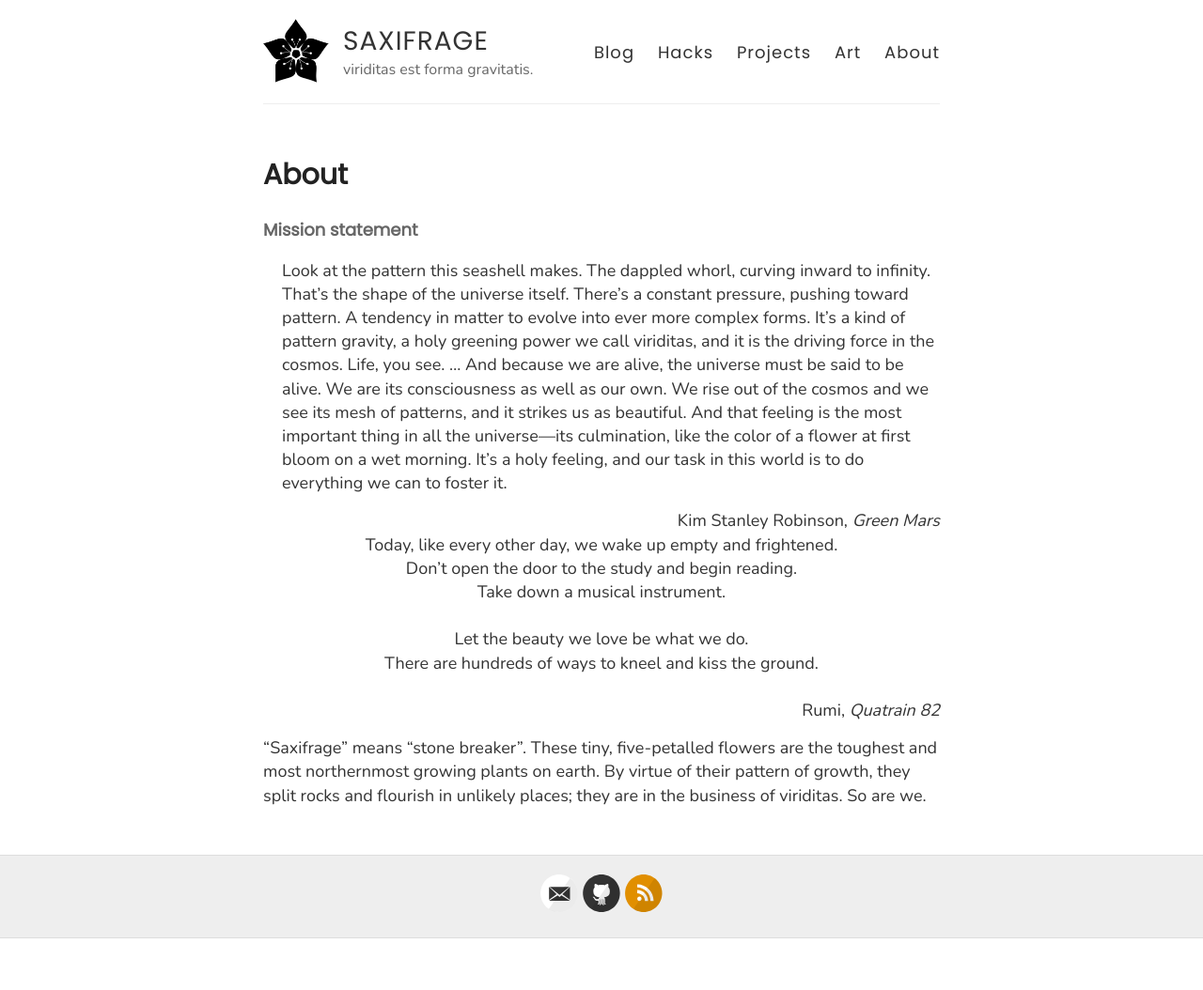
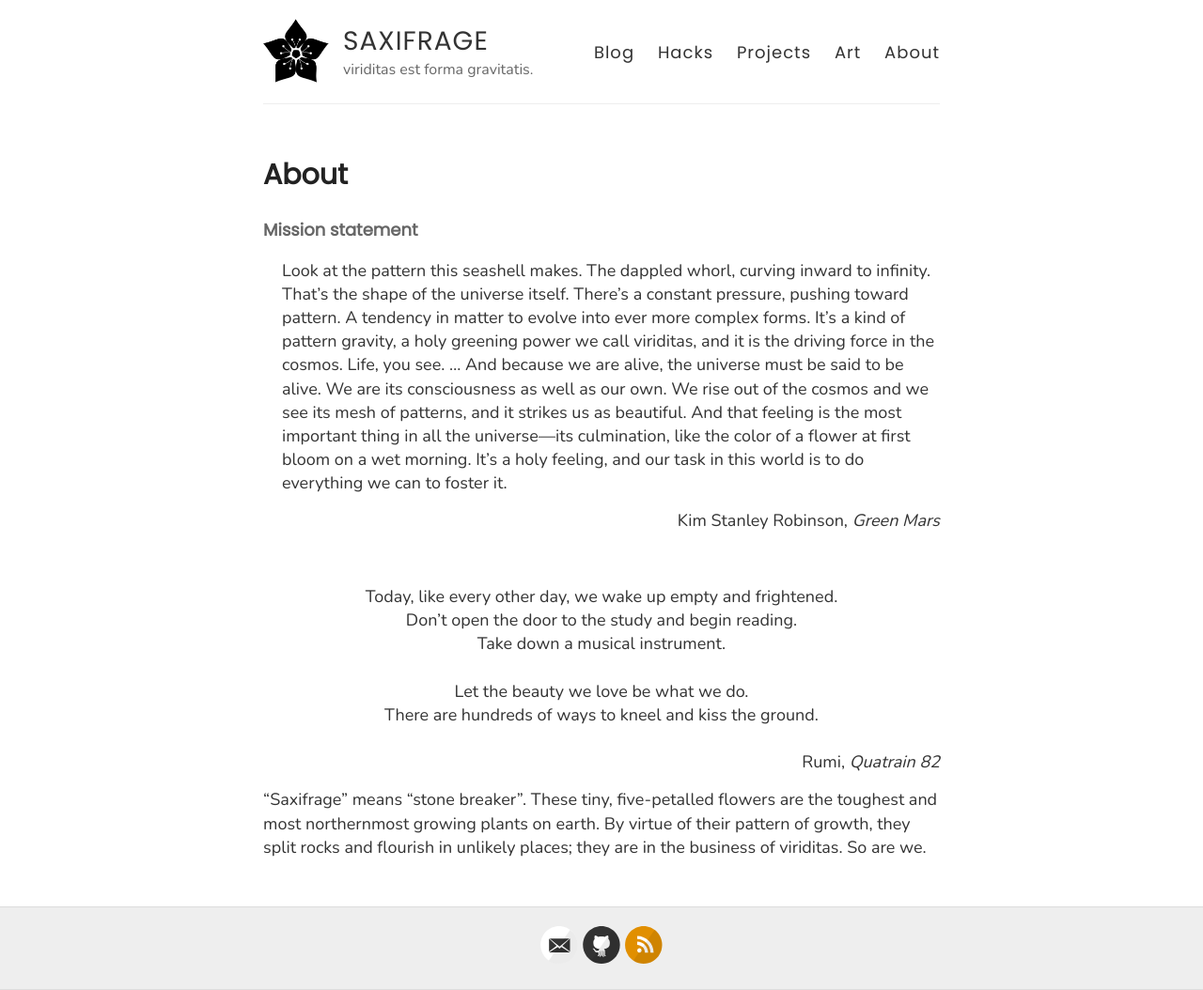
Before and after one commit to heptarch/heptarch.github.io, a Jekyll site: the page built from about.md, in a window 1280 px wide. Shown: the whole page at 94% size. Built offline with Jekyll 4.4.1, drawn with Linux system fonts in a browser that asks for light colours; before the commit the page ends 999 px from its top, so only the background shows below that.

Commit message:
Update about.md

```diff
--- a/about.md
+++ b/about.md
@@ -21,8 +21,8 @@ first bloom on a wet morning. It’s a holy feeling, and our task in
 this world is to do everything we can to foster it.
 </span>
 
-<div style="text-align: right">Kim Stanley Robinson, <i>Green Mars</i><br>
-</div>
+<div style="text-align: right">Kim Stanley Robinson, <i>Green Mars</i>
+</div><br>
 
 <div>
 <center>
```
